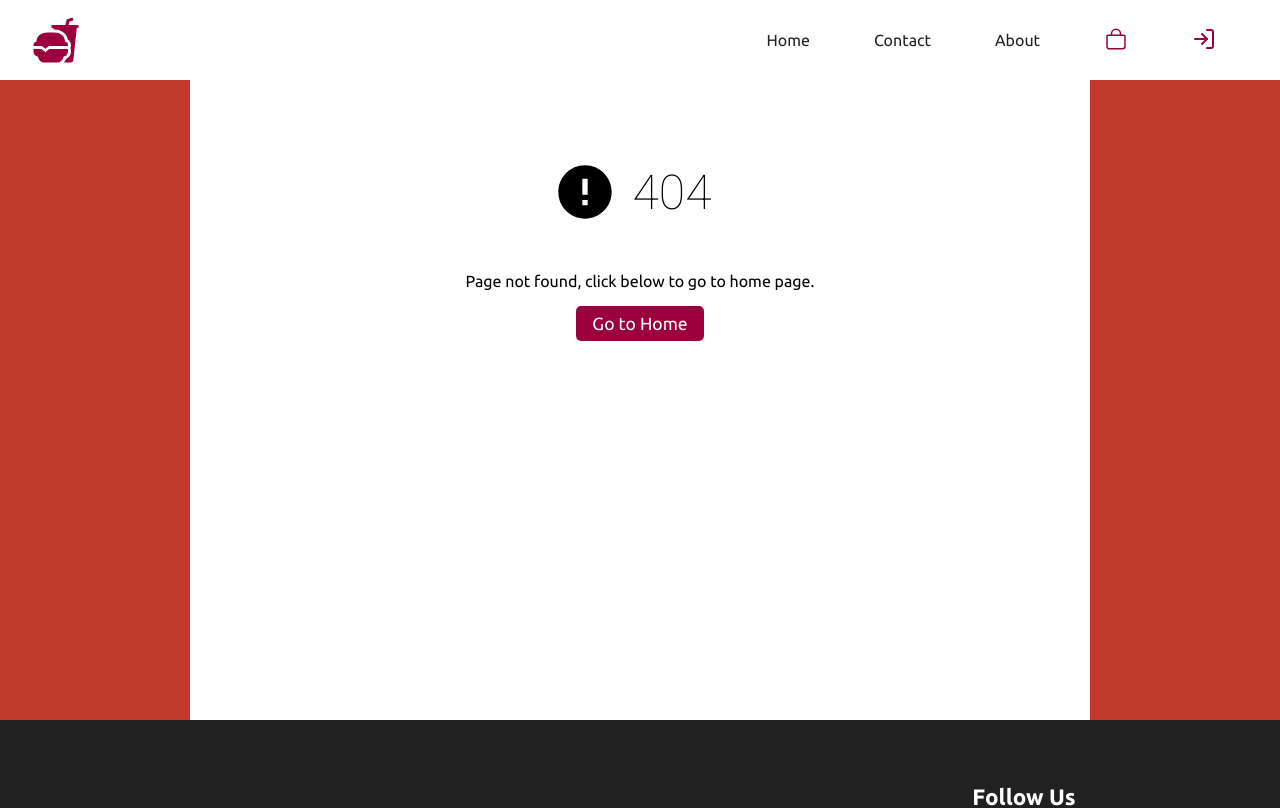
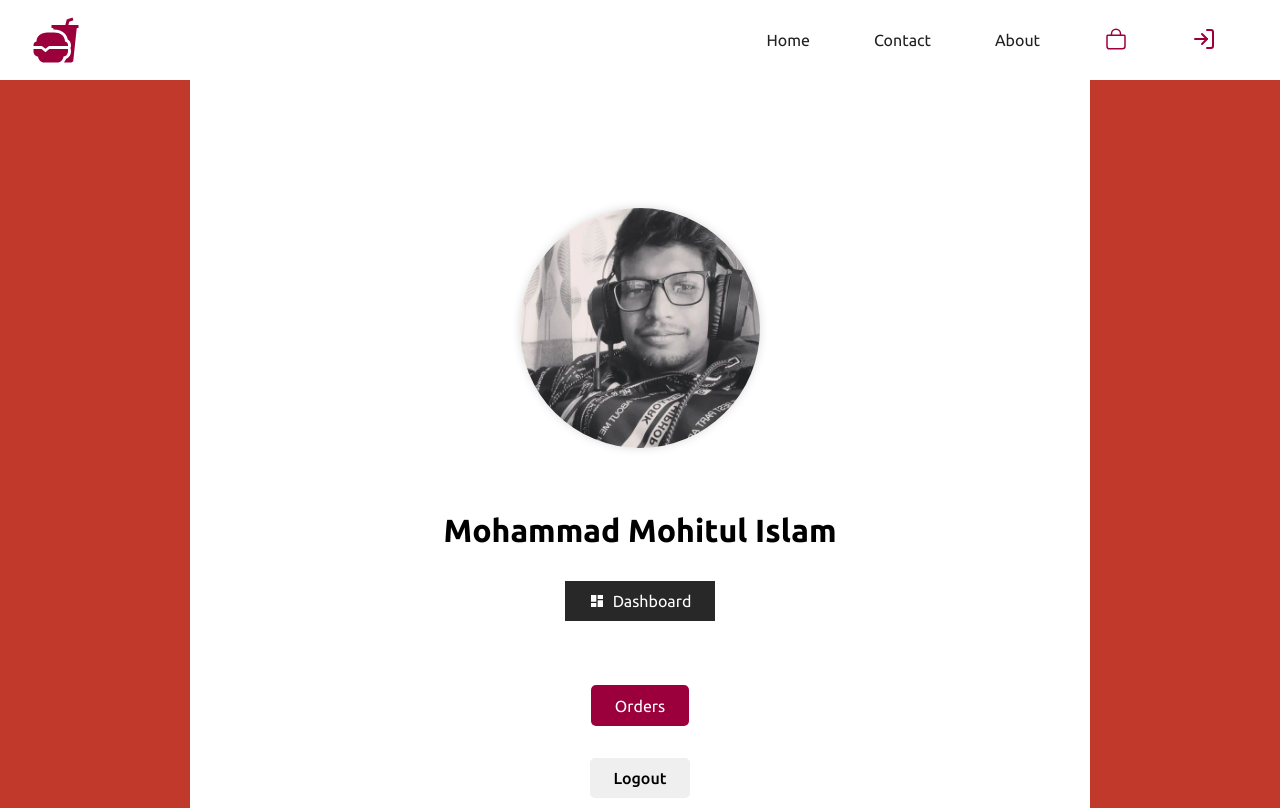
Before and after one commit to mohit838/BurgerShop-MERN, a React (Create React App) app in the folder client/: page /mohit in a window 1280 px wide. Shown: the top 808 px of the page. Built offline with nearby package versions, Linux system fonts and the light colour scheme.

Commit message:
Profile UI complete

```diff
--- a/client/src/App.js
+++ b/client/src/App.js
@@ -8,6 +8,7 @@
 import ConfirmOrder from "./components/cart/ConfirmOrder";
 import PaymentSuccess from "./components/cart/PaymentSuccess";
 import Login from "./components/login/Login";
+import Profile from "./components/profile/Profile";
 import Footer from "./components/layout/Footer";
 import NotFound from "./components/layout/NotFound";
 import "./styles/app.scss";
@@ -22,6 +23,7 @@
 import "./styles/confirmOrder.scss";
 import "./styles/paymentsuccess.scss";
 import "./styles/login.scss";
+import "./styles/profile.scss";
 import "./styles/footer.scss";
 
 function App() {
@@ -37,6 +39,7 @@
         <Route path="/confirm-order" element={<ConfirmOrder />} />
         <Route path="/payment-success" element={<PaymentSuccess />} />
         <Route path="/login" element={<Login />} />
+        <Route path="/mohit" element={<Profile />} />
         <Route path="*" element={<NotFound />} />
       </Routes>
 
--- /dev/null
+++ b/client/src/components/profile/Profile.jsx
@@ -0,0 +1,69 @@
+import React from "react";
+import { motion } from "framer-motion";
+import { Link } from "react-router-dom";
+import { MdDashboard } from "react-icons/md";
+import Mohit from "./../../assets/mohit2.jpg";
+
+const Profile = () => {
+  const options = {
+    initial: {
+      y: "-100%",
+      opacity: 0,
+    },
+    animate: {
+      y: 0,
+      opacity: 1,
+    },
+  };
+  return (
+    <section className="profile">
+      <main>
+        <motion.img src={Mohit} alt="User" {...options} />
+        <motion.h5 {...options} transition={{ delay: 0.3 }}>
+          Mohammad Mohitul Islam
+        </motion.h5>
+        <motion.div {...options} transition={{ delay: 0.5 }}>
+          <Link
+            to="/admin/dashboard"
+            style={{
+              borderRadius: 0,
+              backgroundColor: "rgb(40,40,40)",
+            }}
+          >
+            <MdDashboard /> Dashboard
+          </Link>
+        </motion.div>
+        <motion.div
+          initial={{
+            x: "-100vw",
+            opacity: 0,
+          }}
+          animate={{
+            x: 0,
+            opacity: 1,
+          }}
+        >
+          <Link to="/myorders">Orders</Link>
+        </motion.div>
+
+        <motion.button
+          initial={{
+            x: "-100vw",
+            opacity: 0,
+          }}
+          animate={{
+            x: 0,
+            opacity: 1,
+          }}
+          transition={{
+            delay: 0.3,
+          }}
+        >
+          Logout
+        </motion.button>
+      </main>
+    </section>
+  );
+};
+
+export default Profile;
--- /dev/null
+++ b/client/src/styles/profile.scss
@@ -0,0 +1,62 @@
+@import "colors";
+
+.profile {
+  background-color: $pink;
+  width: 100%;
+  height: 100vh;
+
+  > main {
+    max-width: 900px;
+    height: 100%;
+    background-color: white;
+    margin: auto;
+    height: 100%;
+    display: flex;
+    flex-direction: column;
+    align-items: center;
+    padding: 4rem;
+
+    > img {
+      height: 15rem;
+      width: 15rem;
+      border-radius: 100%;
+      box-shadow: 0 0 10px rgba(0, 0, 0, 0.146);
+      margin: 4rem;
+    }
+
+    > h5 {
+      font-size: 2rem;
+    }
+    > div {
+      margin: 2rem;
+      > a {
+        background-color: $red;
+        color: white;
+        padding: 0.7rem 1.5rem;
+        font-size: 1rem;
+        border-radius: 5px;
+        display: flex;
+        align-items: center;
+        svg {
+          margin-right: 0.5rem;
+        }
+        &:hover {
+          background-color: $redDark;
+        }
+      }
+    }
+
+    > button {
+      border: none;
+      outline: none;
+      padding: 0.7rem 1.5rem;
+      border-radius: 5px;
+      cursor: pointer;
+      font-weight: 500;
+      font-size: 1rem;
+      &:hover {
+        background-color: rgba(245, 245, 245, 0.864);
+      }
+    }
+  }
+}
```
